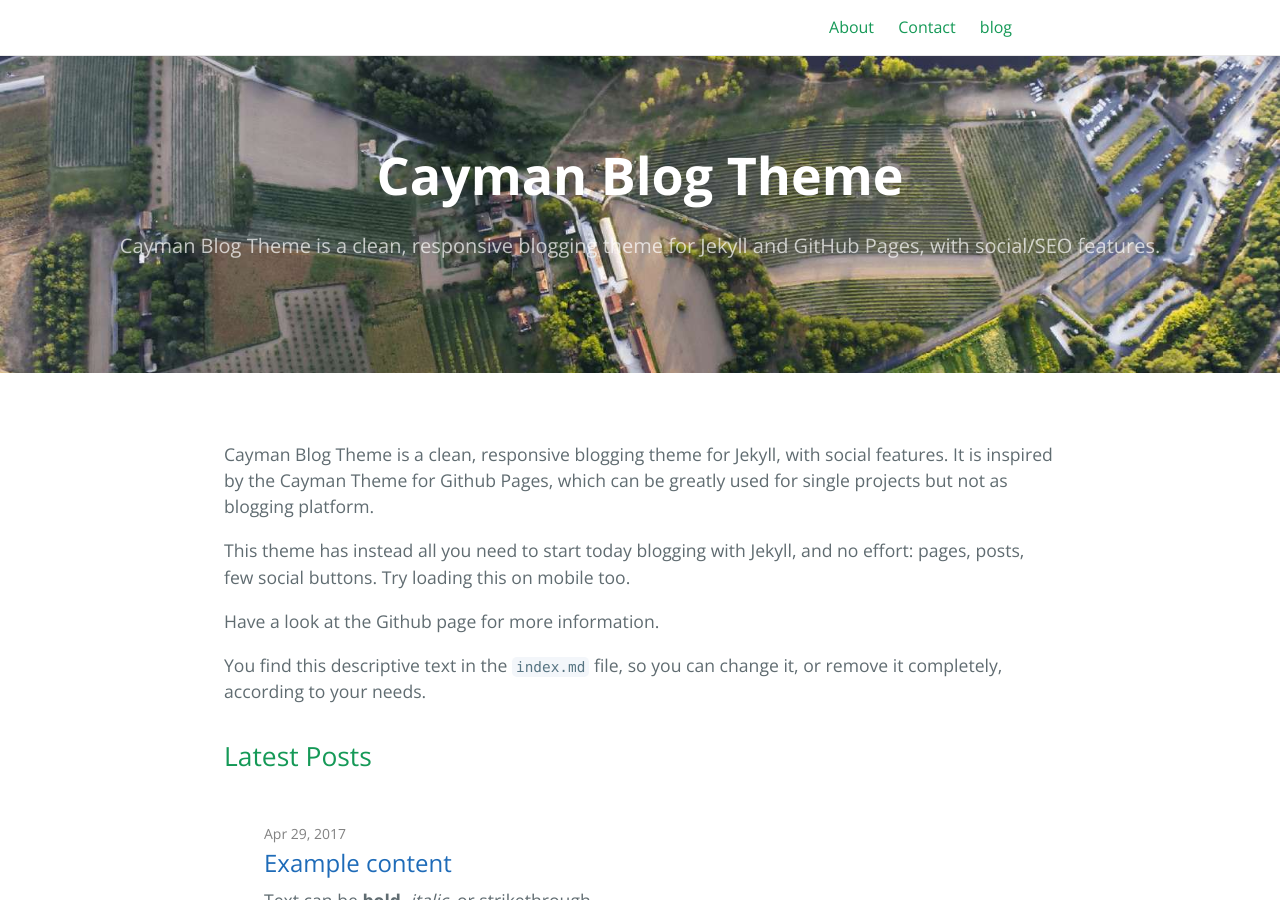
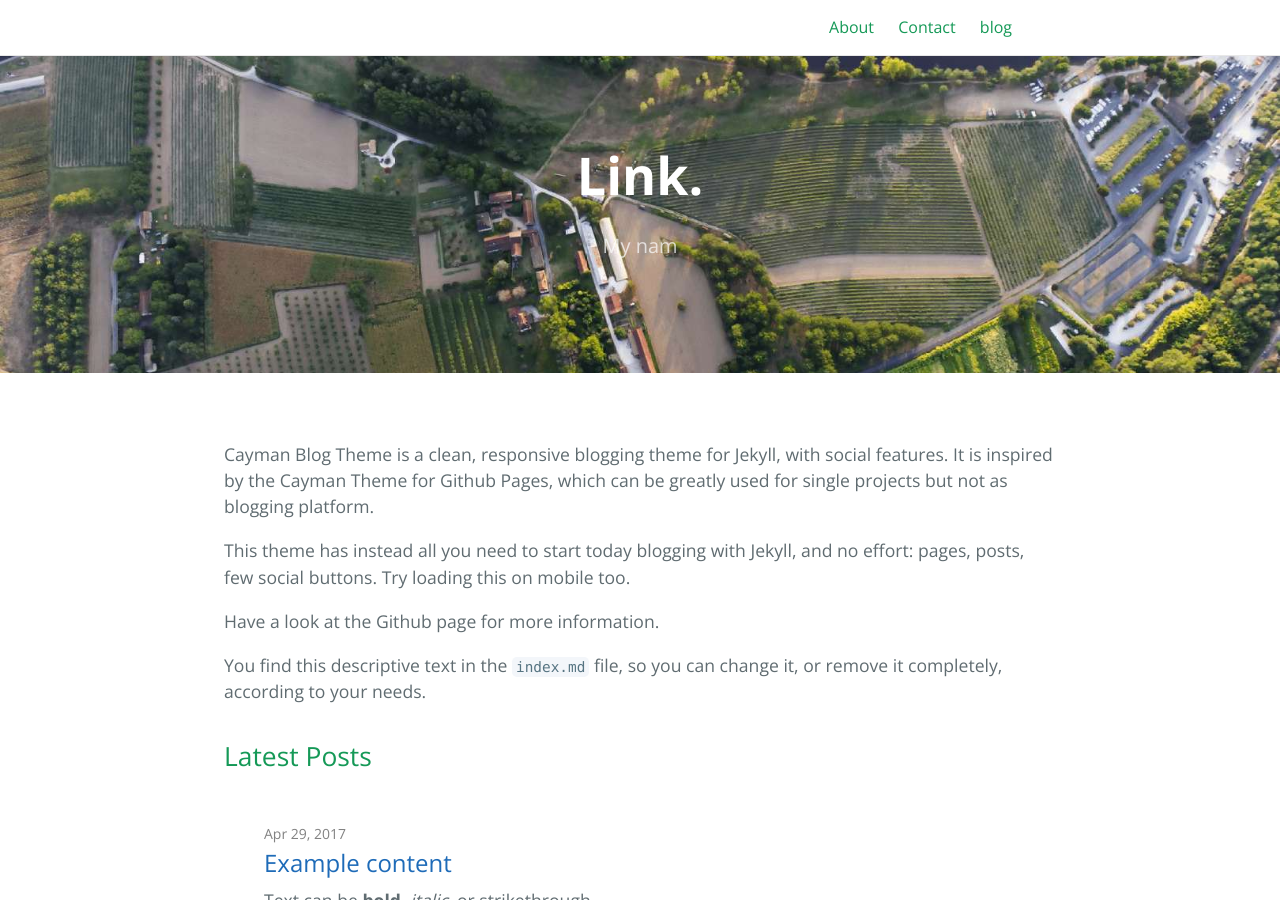
Before and after one commit to link9596/qwq, a Jekyll site: the page built from index.md, in a window 1280 px wide and 900 px high. Built offline with Jekyll 4.4.1, drawn with Linux system fonts in a browser that asks for light colours.

Commit message:
Update _config.yml

```diff
--- a/_config.yml
+++ b/_config.yml
@@ -1,5 +1,5 @@
-title: Cayman Blog Theme
-description: Cayman Blog Theme is a clean, responsive blogging theme for Jekyll and GitHub Pages, with social/SEO features.
+title: Link.
+description: My nam
 show_downloads: false
 
 baseurl: "/blog" # change this to the subpath of your site, e.g. /blog. Leave it empty if you don't need it.
```
